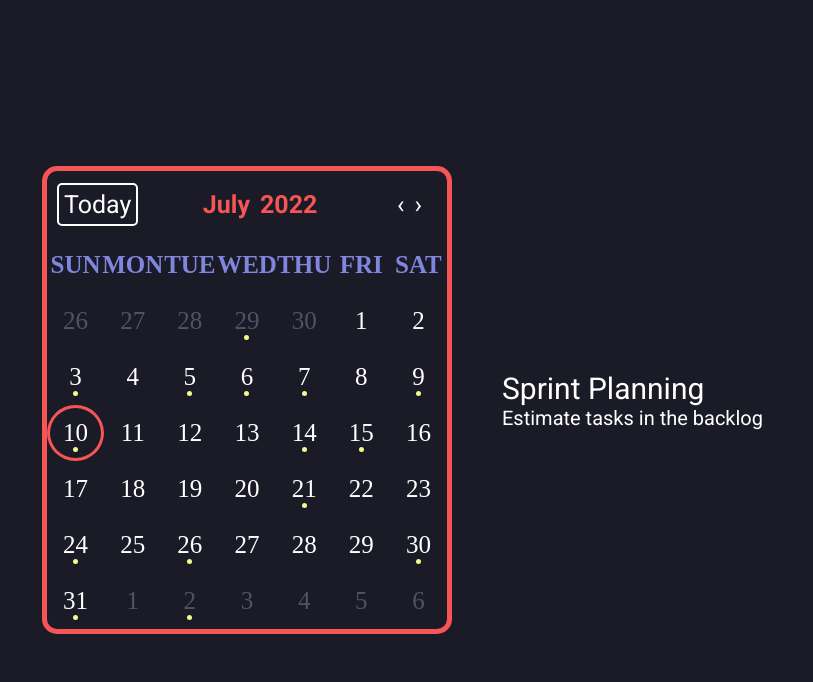
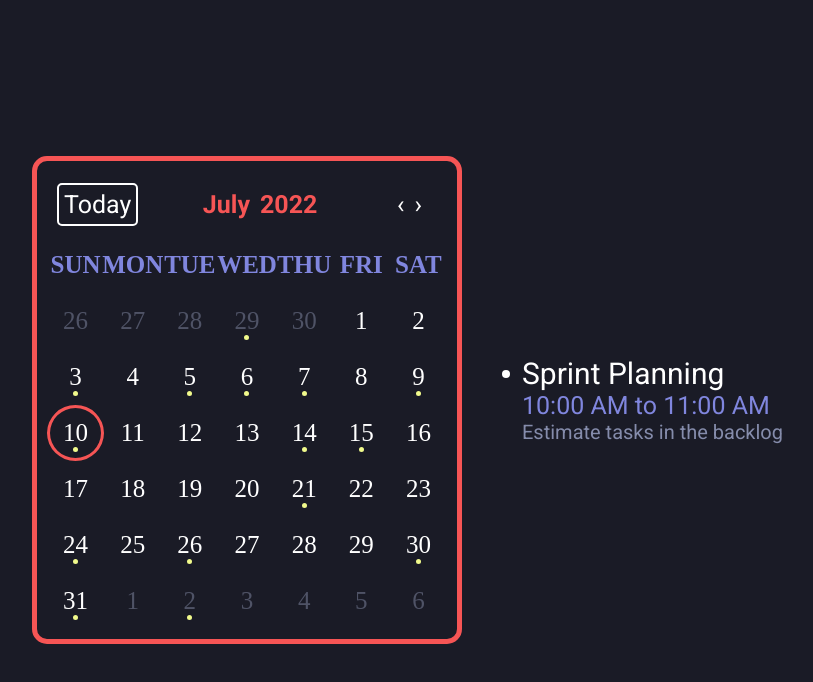
Before and after one commit to rhinoceraptor/calendar, a React (Create React App) app: page / in a window 1280 px wide. Both pictures are taken after a click on the element "10". Shown: the top 682 px of the page, without its empty margins (143-956 px from the left). Built offline with nearby package versions, Linux system fonts and the light colour scheme.

Commit message:
More CSS tweaks, fixed event sorting, added event time/all day

```diff
--- a/src/Calendar/Calendar.css
+++ b/src/Calendar/Calendar.css
@@ -10,4 +10,5 @@
   -moz-border-radius: 15px;
   -webkit-border-radius: 15px;
   margin: 50px;
+  padding: 10px;
 }
--- a/src/EventsView/EventsView.css
+++ b/src/EventsView/EventsView.css
@@ -8,12 +8,32 @@
 .event {
   display: flex;
   flex-direction: column;
+  padding: 10px;
 }
 
 .name {
   font-size: 30px;
 }
 
+.name::before {
+  height: 8px;
+  width: 8px;
+  border-radius: 5px;
+  -moz-border-radius: 5px;
+  -webkit-border-radius: 5px;
+  background-color: white;
+  content: '';
+  position: absolute;
+  white-space: pre;
+  display: inline;
+  transform: translate(-20px, 14px);
+}
+
+.time {
+  color: #8086DE;
+}
+
 .description {
   font-size: 20px;
+  color: #858cab;
 }
--- a/src/EventsView/EventsView.tsx
+++ b/src/EventsView/EventsView.tsx
@@ -1,6 +1,6 @@
 import React from 'react'
 import { Event } from '../types'
-import { isSameDay } from '../util/dates'
+import { isSameDay, formatDateTime } from '../util/dates'
 import './EventsView.css'
 
 export type EventsViewProps = {
@@ -12,10 +12,16 @@ export const EventsView = ({ currentDate, events }: EventsViewProps) => (
   <div className="events-view">
     {events
       .filter(event => isSameDay(event.startDate, currentDate))
-      .sort((a, b) => b.startDate.getHours() - a.startDate.getHours())
+      .sort((a, b) => a.startDate.getHours() - b.startDate.getHours())
       .map(event => (
         <div className="event" key={event.name + event.startDate.toString()}>
           <span className="name">{event.name}</span>
+          <span className="time">
+            {!event.endDate
+              ? ' All Day'
+              : ` ${formatDateTime(event.startDate)} to ${formatDateTime(event.endDate)}`
+            }
+          </span>
           <span className="description">{event.description}</span>
         </div>
       ))
--- a/src/util/dates.ts
+++ b/src/util/dates.ts
@@ -47,3 +47,12 @@ export const isSameDay = (date1: Date, date2: Date): boolean =>
   date1.getFullYear() === date2.getFullYear() &&
   date1.getMonth() === date2.getMonth() &&
   date1.getDate() === date2.getDate();
+
+export const formatDateTime = (date: Date): string => [
+  date.getHours() % 12,
+  ':',
+  date.getMinutes() < 10 ? '0' : '',
+  date.getMinutes(),
+  ' ',
+  date.getHours() >= 12 ? 'PM' : 'AM'
+].join('')
```
